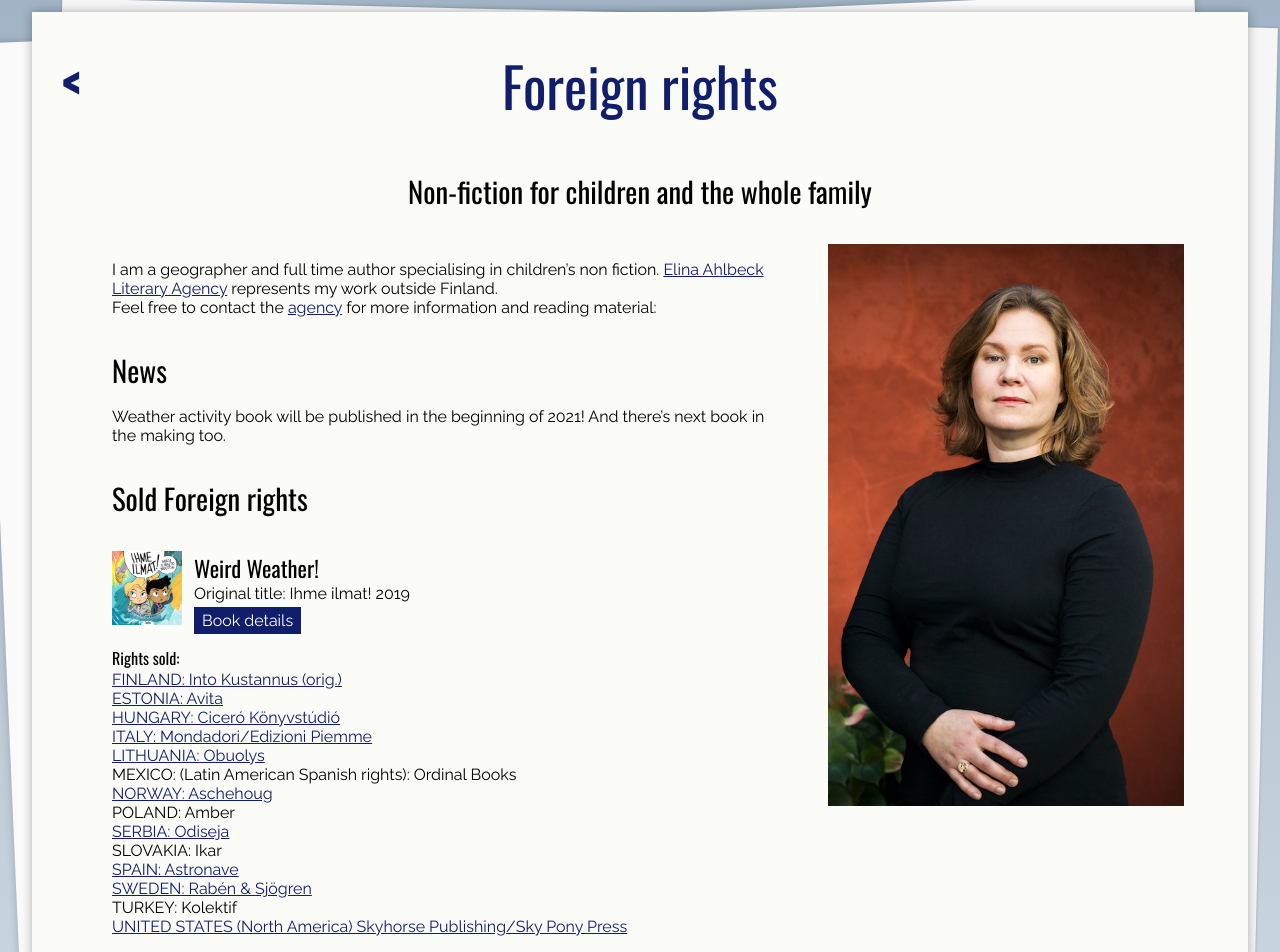
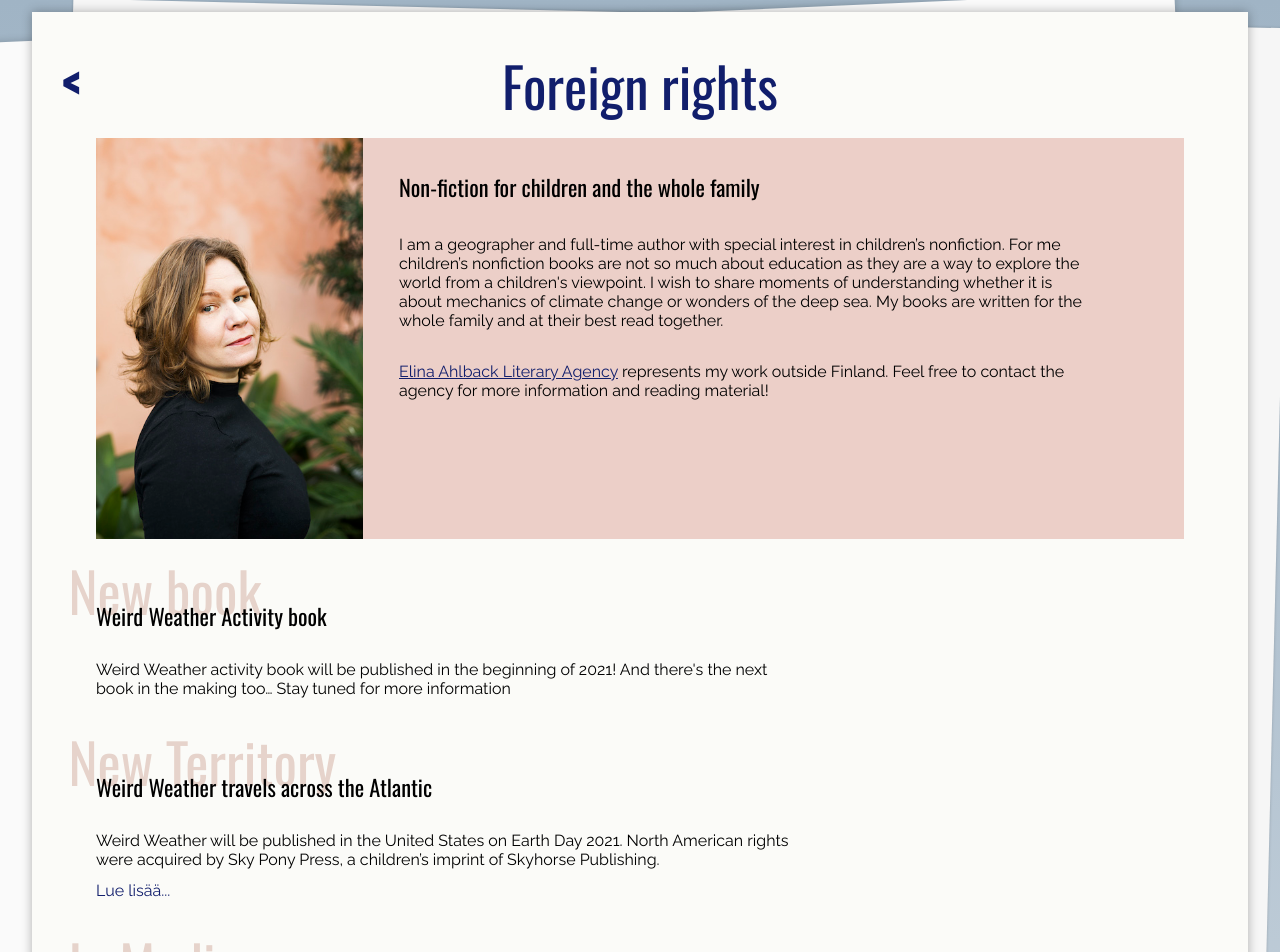
Before and after one commit to ramert/lauraertimo, a Vue app: page /foreign in a window 1280 px wide. Shown: the top 952 px of the page. Built offline with nearby package versions, Linux system fonts and the light colour scheme.

Commit message:
Foreign page re-write

```diff
--- a/src/assets/styles/typography.css
+++ b/src/assets/styles/typography.css
@@ -46,6 +46,10 @@ h4, .h4 {
   h3, .h3 {
     font-size: 1.4rem;
   }
+
+  h4, .h4 {
+    font-size: 1.2rem;
+  }
 }
 
 p, .p {
--- a/src/components/Footer.vue
+++ b/src/components/Footer.vue
@@ -10,6 +10,10 @@
           <a href="https://www.instagram.com/lauraertimo/" target="_blank">Instagram</a>
         </li>
       </ul>
+      <div class="footer__copywrite">
+          <span>Copyright © 2020, Laura Ertimo</span>
+          <span class="footer-link footer-link--no-margin">, Valokuvat: <a href="https://www.annaautio.com">Anna Autio</a></span>
+      </div>
     </div>
   </footer>
 </template>
@@ -20,10 +24,19 @@ export default {
 };
 </script>
 
-<style scoped>
+<style scoped lang="scss">
 .footer {
   background: var(--color-background1);
   position: relative;
+  color: white;
+
+  &__copywrite {
+    display: flex;
+    justify-content: center;
+    flex-wrap: wrap;
+    flex-direction: row;
+    padding-bottom: calc(6 * var(--spacing-unit));
+  }
 }
 .footer-links {
   display: flex;
@@ -36,9 +49,13 @@ export default {
 .footer-link {
   font-size: 1rem;
   margin: 0 calc(2 * var(--spacing-unit));
-}
 
-.footer-link a {
-  color: white;
+  & a {
+    color: white;
+  }
+
+  &--no-margin {
+    margin: 0;
+  }
 }
 </style>
--- a/src/components/book/ForeignBookItem.vue
+++ b/src/components/book/ForeignBookItem.vue
@@ -7,9 +7,7 @@
             <a class="list-item__button" :href="link" target="_blank">Book details</a>
         </div>
         <div class="list-item__sold">
-            <h4>
-            Rights sold:
-            </h4>
+            <h4>Rights sold: </h4>
             <ul>
                 <li v-for="right in rights" :key="right.label" class="rights-sold">
                   <a v-if="right.link" target="_blank" href="right.link">
--- a/src/views/Foreign.vue
+++ b/src/views/Foreign.vue
@@ -1,39 +1,36 @@
 <template>
   <vPage>
-    <section>
-        <div class="re-content-block__paragraph re-content-block__paragraph--center">
-          <h2 class="ingress ingress--center">Non-fiction for children and the whole family</h2>
+      <section class="foreign row row-3-9">
+        <vImage :image="Laura" class="first-on-mobile"/>
+        <div>
+            <vParagraph>
+            <h2 class="h3">Non-fiction for children and the whole family</h2>
+            </vParagraph>
+            <vParagraph>
+                I am a geographer and full-time author with special interest in children’s nonfiction.
+                For me children’s nonfiction books are not so much about education as they are a way to explore the world from a children's viewpoint.
+                I wish to share moments of understanding whether it is about mechanics of climate change or wonders of the deep sea.
+                My books are written for the whole family and at their best read together.
+            </vParagraph>
+            <vParagraph>
+              <a href="http://www.ahlbackagency.com/author/laura-ertimo/">Elina Ahlback Literary Agency</a> represents my work outside Finland. Feel free to contact the agency for more information and reading material!
+            </vParagraph>
         </div>
       </section>
-      <section class="row row-8-4">
-        <div>
-        <vParagraph noMarginTop="true">
-            <div>
-                I am a geographer and full time author specialising in children’s non fiction. <a href="http://www.ahlbackagency.com/author/laura-ertimo/">Elina Ahlbeck Literary Agency</a> represents my work outside Finland.
-            </div>
-            <div>
-                Feel free to contact the <a href="http://www.ahlbackagency.com/author/laura-ertimo/">agency</a> for more information and reading material:
-            </div>
-        </vParagraph>
-        <vParagraph>
-            <h2>News</h2>
-            <p>Weather activity book will be published in the beginning of 2021! And there’s next book in the making too.</p>
-        </vParagraph>
-        <vParagraph>
-        <h2>Sold Foreign rights</h2>
-            <ul>
-              <vForeignItem v-for="right in rights" :cover="right.cover" :title="right.title" :link="right.link" :orig="right.orig" :rights="right.rights" :key="right.title"/>
-          </ul>
-        </vParagraph>
-        </div>
-      <vImage :image="Laura" class="first-on-mobile"/>
-    </section>
+
+    <vNews :newsData="news" color="brown" bookPage="true" />
+    <vParagraph noMargin="true">
+      <h2>Sold Foreign rights</h2>
+      <ul>
+          <vForeignItem v-for="right in rights" :cover="right.cover" :title="right.title" :link="right.link" :orig="right.orig" :rights="right.rights" :key="right.title"/>
+      </ul>
+    </vParagraph>
   </vPage>
 </template>
 
 <script>
   import Vue from 'vue';
-  import Laura from '@/assets/author/LauraPortrait.jpg';
+  import Laura from '@/assets/foreign/Laura-foreign.jpg';
   import VesiImage from '@/assets/vesi/kansi.jpg';
   import YoImage from '@/assets/yo/kansi.jpg';
   import IhmeIlmatImage from '@/assets/ihmeilmat/ihme-ilmat-miksi-ilmasto-muuttuu.jpg';
@@ -42,6 +39,32 @@
   import ForeignItem from '@/components/book/ForeignBookItem';
 
   Vue.component("vForeignItem", ForeignItem);
+
+  const news = [
+    {
+        category: 'New book',
+        title: "Weird Weather Activity book",
+        text: "Weird Weather activity book will be published in the beginning of 2021! And there's the next book in the making too… Stay tuned for more information",
+    },
+    {
+        category: 'New Territory',
+        title: "Weird Weather travels across the Atlantic",
+        text: "Weird Weather will be published in the United States on Earth Day 2021. North American rights were acquired by Sky Pony Press, a children’s imprint of Skyhorse Publishing.",
+        link: "http://www.ahlbackagency.com/2020/04/weird-weather-will-be-published-in-the-united-states-on-earth-day-2021/"
+    },
+    {
+        category: 'In Media',
+        title: "Weird Weather in Spain",
+        text: "¡Qué clima tan raro!” el libro ilustrado de Laura Ertimo y Mari Ahokoivu que ayuda a entender y combatir el cambio climático por fin se publica en España.",
+        link: "https://vandal.elespanol.com/saladepeligro/5627/que-clima-tan-raro-el-libro-ilustrado-de-laura-ertimo-y-mari-ahokoivu-que-ayuda-a-entender-y-combatir-el-cambio-climatico-por-fin-se-publica-en-espana/"
+    },
+    {
+        category: 'New book',
+        title: "Mini Science and Plop explores invisible world",
+        text: "Mini Science series continues with a new title “Invisible world” in January 2021.",
+        link: "http://www.ahlbackagency.com/book/mini-science-invisible-world/"
+    }
+  ];
 
   const rights = [
     {
@@ -198,6 +221,7 @@
     data() {
       return {
         Laura,
+        news,
         rights
       }
     }
@@ -205,6 +229,9 @@
 </script>
 
 <style lang="scss" scoped>
+  .foreign {
+    background: var(--color-light-brown);
+  }
   .list-item {
     margin: calc(var(--spacing-unit) * 8) 0;
     display: grid;
```
Also changed, not shown: src/assets/foreign/Laura-foreign.jpg (added).
